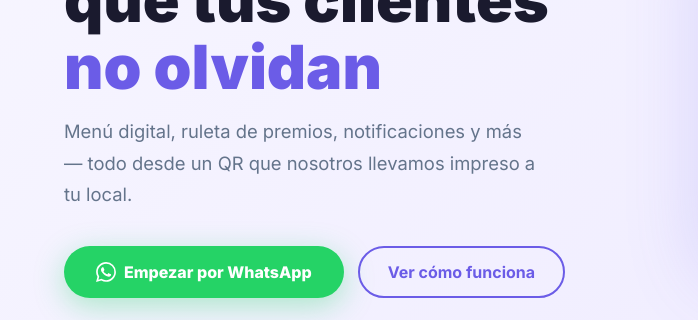
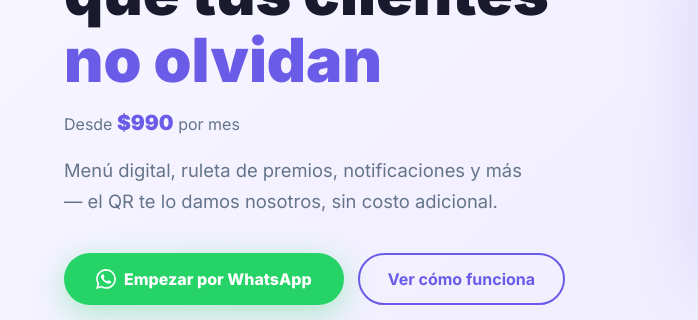
Before and after one commit to mvdsmarketing/PediteApp, a plain HTML site: page index.html in a window 1280 px wide. Shown: the part 345-665 px from the top of the page, 0-698 px from the left. Drawn offline with Linux system fonts and the light colour scheme; grey boxes are pictures that could not be loaded.

Commit message:
Add files via upload

```diff
--- a/index.html
+++ b/index.html
@@ -74,7 +74,7 @@
     }
 
     .footer-logo-text {
-      height: 18px;
+      height: 28px;
       width: auto;
     }
 
@@ -146,6 +146,19 @@
       line-height: 1.7;
       margin-bottom: 36px;
       max-width: 480px;
+    }
+
+    .hero-price {
+      display: inline-block;
+      font-size: 1rem;
+      color: var(--gray);
+      margin-bottom: 20px;
+    }
+
+    .hero-price strong {
+      color: var(--purple);
+      font-size: 1.3rem;
+      font-weight: 900;
     }
 
     .hero-actions {
@@ -610,7 +623,8 @@
     <div class="hero-content">
       <div class="hero-badge">⚡ Más de 30 negocios confían en nosotros</div>
       <h1>La experiencia<br />que tus clientes<br /><em>no olvidan</em></h1>
-      <p>Menú digital, ruleta de premios, notificaciones y más — todo desde un QR que nosotros llevamos impreso a tu local.</p>
+      <div class="hero-price">Desde <strong>$990</strong> por mes</div>
+      <p>Menú digital, ruleta de premios, notificaciones y más — el QR te lo damos nosotros, sin costo adicional.</p>
       <div class="hero-actions">
         <a href="https://wa.me/59896016490" target="_blank" rel="noopener" class="btn-primary">
           <svg width="20" height="20" viewBox="0 0 24 24" fill="currentColor"><path d="M17.472 14.382c-.297-.149-1.758-.867-2.03-.967-.273-.099-.471-.148-.67.15-.197.297-.767.966-.94 1.164-.173.199-.347.223-.644.075-.297-.15-1.255-.463-2.39-1.475-.883-.788-1.48-1.761-1.653-2.059-.173-.297-.018-.458.13-.606.134-.133.298-.347.446-.52.149-.174.198-.298.298-.497.099-.198.05-.371-.025-.52-.075-.149-.669-1.612-.916-2.207-.242-.579-.487-.5-.669-.51-.173-.008-.371-.01-.57-.01-.198 0-.52.074-.792.372-.272.297-1.04 1.016-1.04 2.479 0 1.462 1.065 2.875 1.213 3.074.149.198 2.096 3.2 5.077 4.487.709.306 1.262.489 1.694.625.712.227 1.36.195 1.871.118.571-.085 1.758-.719 2.006-1.413.248-.694.248-1.289.173-1.413-.074-.124-.272-.198-.57-.347m-5.421 7.403h-.004a9.87 9.87 0 01-5.031-1.378l-.361-.214-3.741.982.998-3.648-.235-.374a9.86 9.86 0 01-1.51-5.26c.001-5.45 4.436-9.884 9.888-9.884 2.64 0 5.122 1.03 6.988 2.898a9.825 9.825 0 012.893 6.994c-.003 5.45-4.437 9.884-9.885 9.884m8.413-18.297A11.815 11.815 0 0012.05 0C5.495 0 .16 5.335.157 11.892c0 2.096.547 4.142 1.588 5.945L.057 24l6.305-1.654a11.882 11.882 0 005.683 1.448h.005c6.554 0 11.89-5.335 11.893-11.893a11.821 11.821 0 00-3.48-8.413z"/></svg>
```
